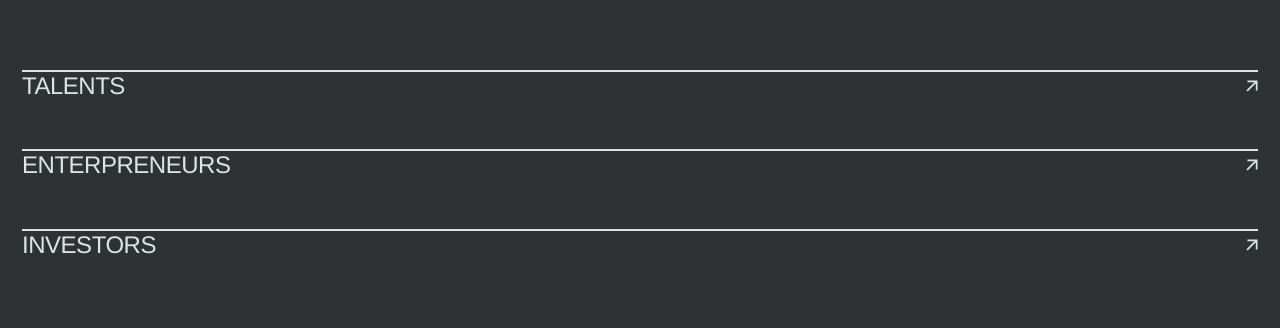
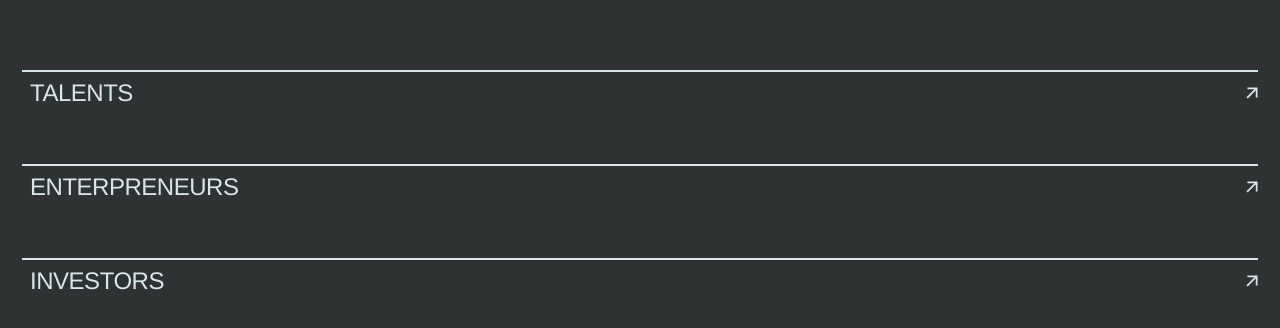
Before and after one commit to ShibutElizabeth/LiveInGreece-Holy, a website built with Parcel: page src/index.html in a window 1280 px wide. Shown: the part 1170-1498 px from the top of the page. Built offline with nearby package versions, Linux system fonts and the light colour scheme.

Commit message:
feat: links

```diff
--- a/src/style/main.scss
+++ b/src/style/main.scss
@@ -235,11 +235,15 @@ section {
                 &__name{
                     width: 23.47vw;
                     position: relative;
+                    height: 46px;
+                    display: flex;
+                    align-items: center;
+                    padding: 0 8px;
 
                     &::after{
                         content: '';
                         width: 100%;
-                        height: 46px;
+                        height: 100%;
                         position: absolute;
                         top: 0;
                         left: 0;
```
